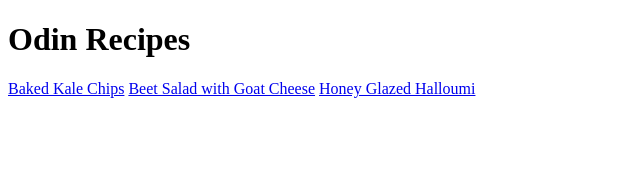
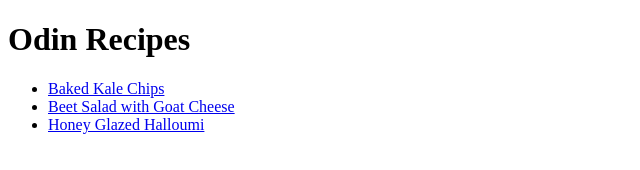
Before and after one commit to CPerelson/odin-recipes, a plain HTML site: page index.html in a window 1280 px wide. Shown: the whole page, without its empty margins (0-640 px from the left). Drawn offline with Linux system fonts and the light colour scheme.

Commit message:
put recipes in list in index.html

```diff
--- a/index.html
+++ b/index.html
@@ -7,8 +7,10 @@
 </head>
 <body>
     <h1>Odin Recipes</h1>
-    <a href="recipes/baked_kale_chips.html">Baked Kale Chips</a>
-    <a href="recipes/beet_salad_with_goat_cheese.html">Beet Salad with Goat Cheese</a>
-    <a href="recipes/honey_glazed_halloumi.html">Honey Glazed Halloumi</a>
+    <ul>
+        <li><a href="recipes/baked_kale_chips.html">Baked Kale Chips</a></li>
+        <li><a href="recipes/beet_salad_with_goat_cheese.html">Beet Salad with Goat Cheese</a></li>
+        <li><a href="recipes/honey_glazed_halloumi.html">Honey Glazed Halloumi</a></li>
+    </ul>
 </body>
 </html>
```
